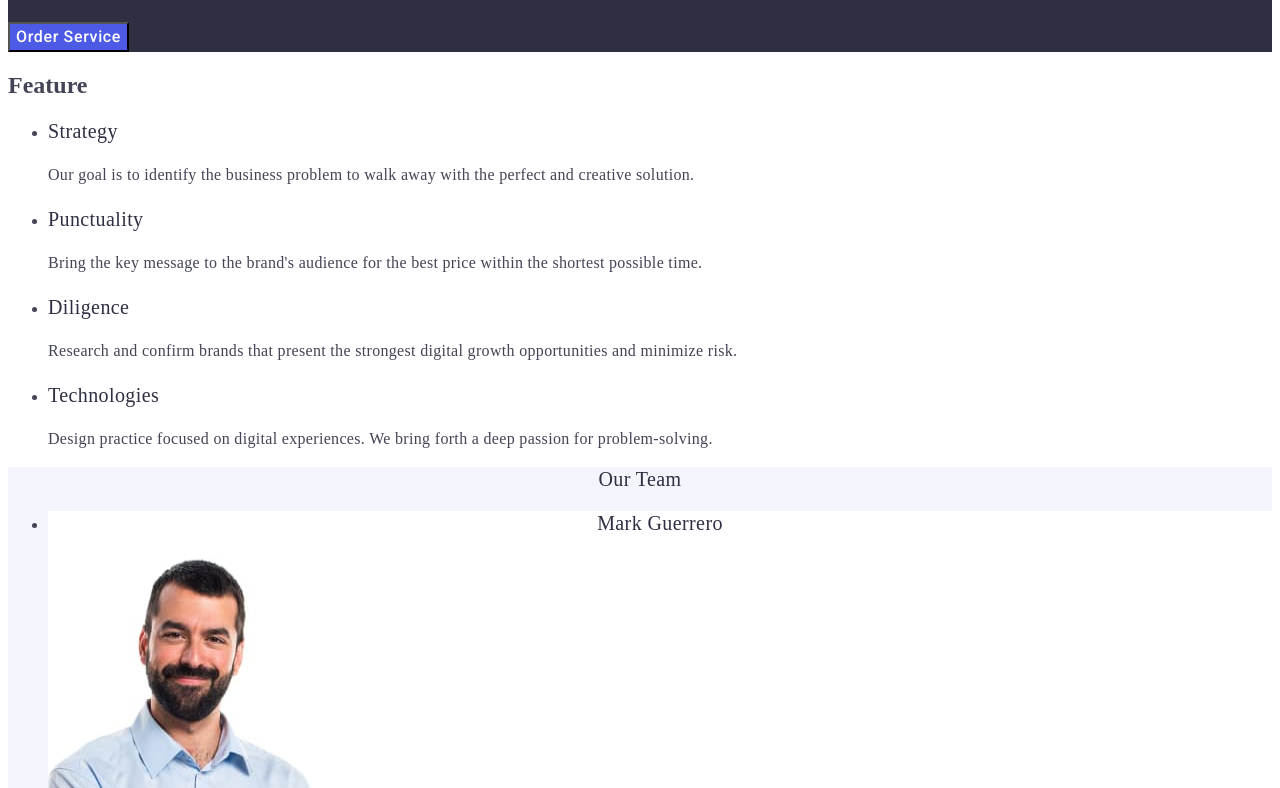
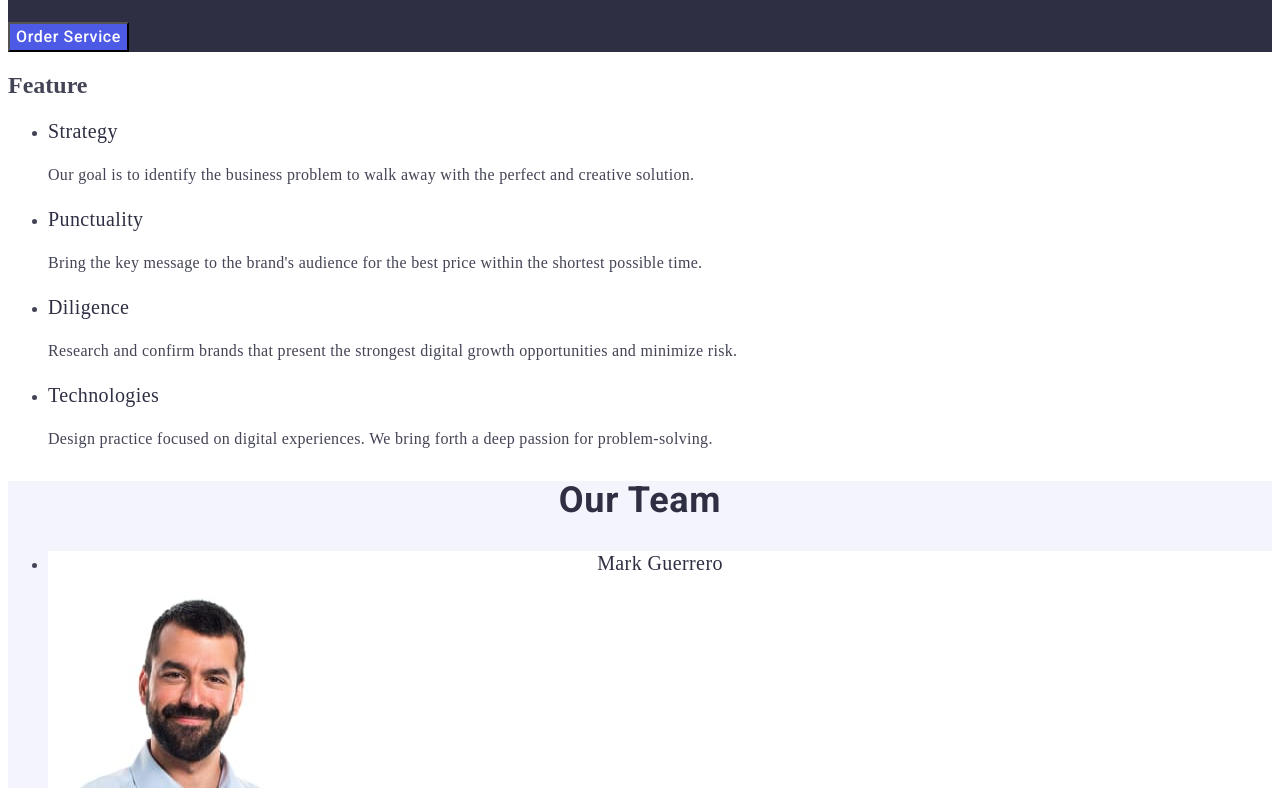
Before and after one commit to yurocarostyk/goit-markup-hw-02, a plain HTML site: page index.html in a window 1280 px wide. Shown: the part 312-1100 px from the top of the page. Drawn offline with Linux system fonts and the light colour scheme.

Commit message:
;,kljhgf

```diff
--- a/css/styles.css
+++ b/css/styles.css
@@ -107,9 +107,10 @@
 .team-title {
   color: var(--NAVY-BLUE, #2e2f42);
   text-align: center;
-  font-size: 20px;
-  font-weight: 500;
-  line-height: 1.2;
+  font-family: Roboto;
+  font-size: 36px;
+  font-weight: 700;
+  line-height: 1.11;
   letter-spacing: 0.02em;
   text-transform: capitalize;
 }
```
